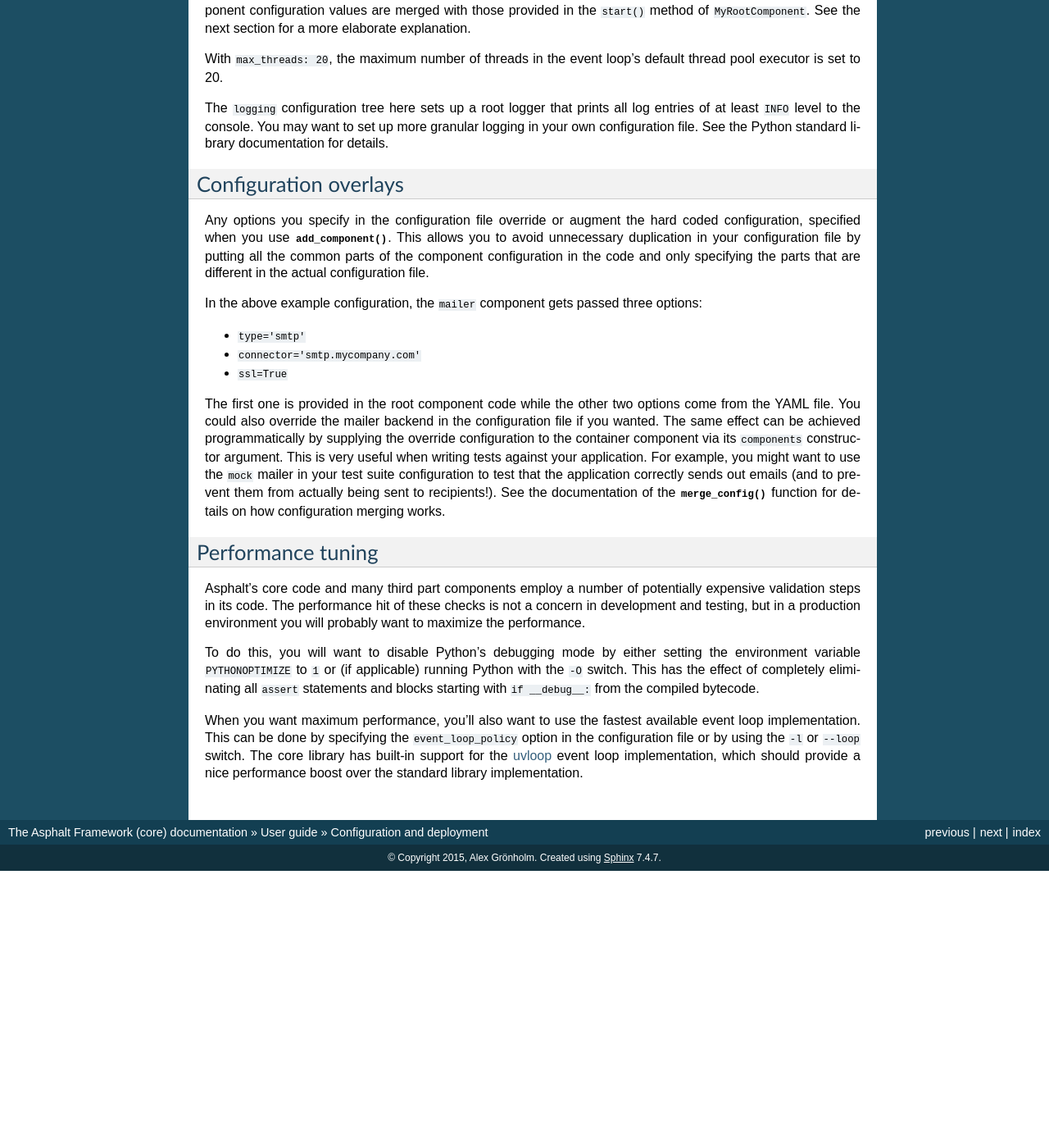
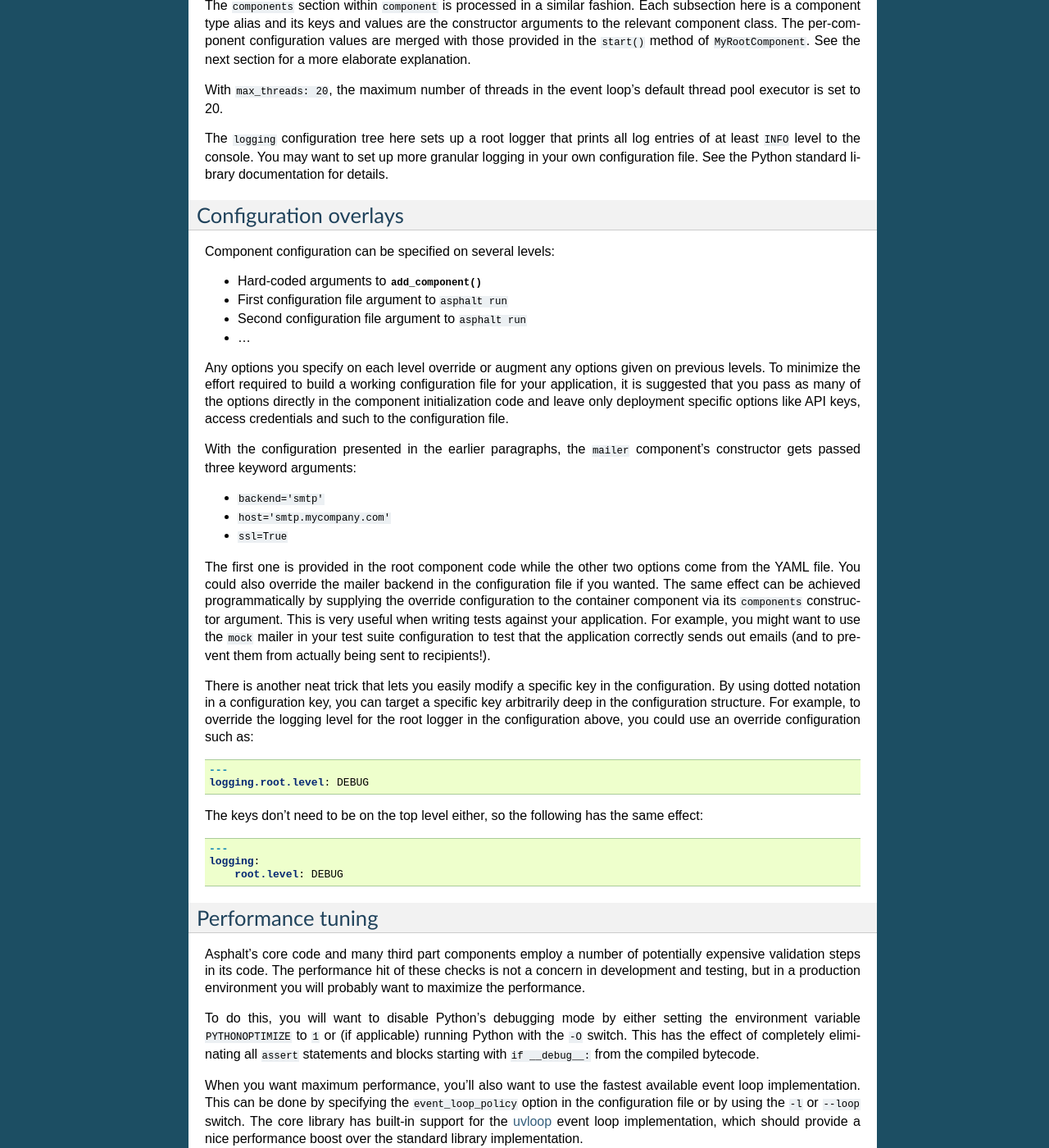
Before and after one commit to asphalt-framework/asphalt, a Sphinx documentation site: the page built from docs/userguide/deployment.rst, in a window 1280 px wide and 1400 px high, scrolled down 1538 px. Shown: the whole window at 82% size. Built offline with Sphinx 7.4.7, drawn with Linux system fonts in a browser that asks for light colours; before the commit the page ends 2600 px from its top, so only the background shows below that; some of the changed text lies outside the part shown.

Commit message:
Updated deployment documentation to match current semantics

```diff
--- a/docs/userguide/deployment.rst
+++ b/docs/userguide/deployment.rst
@@ -17,21 +17,20 @@
 
 .. code-block:: bash
 
-    asphalt run yourconfig.yaml
+    asphalt run yourconfig.yaml [your-overrides.yml...]
 
 What this will do is:
 
-#. read ``yourconfig.yaml`` as a dictionary
-#. resolve the runner function from the ``runner`` option
-#. resolve and instantiate the root component
-#. call the runner function
-
-Except for the ``runner`` option, all keys in the configuration dictionary are passed to the runner
-function as keyword arguments. If no runner function has been defined,
-:func:`asphalt.core.runner.run_application` is used.
+#. read all the given configuration files, starting from ``yourconfig.yaml``
+#. merge the configuration files' contents into a single configuration dictionary using
+    :func:`~asphalt.core.util.merge_config`
+#. call :func:`~asphalt.core.runner.run_application` using the configuration dictionary as keyword
+    arguments
 
 Writing a configuration file
 ----------------------------
+
+.. highlight:: yaml
 
 A production-ready configuration file should contain at least the following options:
 
@@ -50,10 +49,9 @@
             self.add_component('sqlalchemy')
             await super().start(ctx)
 
-You could then write a configuration file like this:
+You could then write a configuration file like this::
 
-.. code-block:: yaml
-
+    ---
     component:
       type: myproject:MyRootComponent
       data_directory: /some/file/somewhere
@@ -79,7 +77,8 @@
         level: INFO
 
 In the above configuration you have three top level configuration keys: ``component``,
-``max_threads`` and ``logging``.
+``max_threads`` and ``logging``, all of which are directly passed to
+:func:`~asphalt.core.runner.run_application` as keyword arguments.
 
 The ``component`` section defines the type of the root component using the specially processed
 ``type`` option. You can either specify a setuptools entry point name (from the
@@ -104,16 +103,24 @@
 Configuration overlays
 ----------------------
 
-Any options you specify in the configuration file override or augment the hard coded configuration,
-specified when you use :meth:`~asphalt.core.component.ContainerComponent.add_component`.
-This allows you to avoid unnecessary duplication in your configuration file by putting all the
-common parts of the component configuration in the code and only specifying the parts that are
-different in the actual configuration file.
+Component configuration can be specified on several levels:
 
-In the above example configuration, the ``mailer`` component gets passed three options:
+* Hard-coded arguments to :meth:`~asphalt.core.component.ContainerComponent.add_component`
+* First configuration file argument to ``asphalt run``
+* Second configuration file argument to ``asphalt run``
+* ...
 
-* ``type='smtp'``
-* ``connector='smtp.mycompany.com'``
+Any options you specify on each level override or augment any options given on previous levels.
+To minimize the effort required to build a working configuration file for your application, it is
+suggested that you pass as many of the options directly in the component initialization code and
+leave only deployment specific options like API keys, access credentials and such to the
+configuration file.
+
+With the configuration presented in the earlier paragraphs, the ``mailer`` component's constructor
+gets passed three keyword arguments:
+
+* ``backend='smtp'``
+* ``host='smtp.mycompany.com'``
 * ``ssl=True``
 
 The first one is provided in the root component code while the other two options come from the YAML
@@ -122,8 +129,21 @@
 component via its ``components`` constructor argument. This is very useful when writing tests
 against your application. For example, you might want to use the ``mock`` mailer in your test suite
 configuration to test that the application correctly sends out emails (and to prevent them from
-actually being sent to recipients!). See the documentation of the
-:func:`~asphalt.core.util.merge_config` function for details on how configuration merging works.
+actually being sent to recipients!).
+
+There is another neat trick that lets you easily modify a specific key in the configuration.
+By using dotted notation in a configuration key, you can target a specific key arbitrarily deep in
+the configuration structure. For example, to override the logging level for the root logger in the
+configuration above, you could use an override configuration such as::
+
+    ---
+    logging.root.level: DEBUG
+
+The keys don't need to be on the top level either, so the following has the same effect::
+
+    ---
+    logging:
+        root.level: DEBUG
 
 Performance tuning
 ------------------
```
